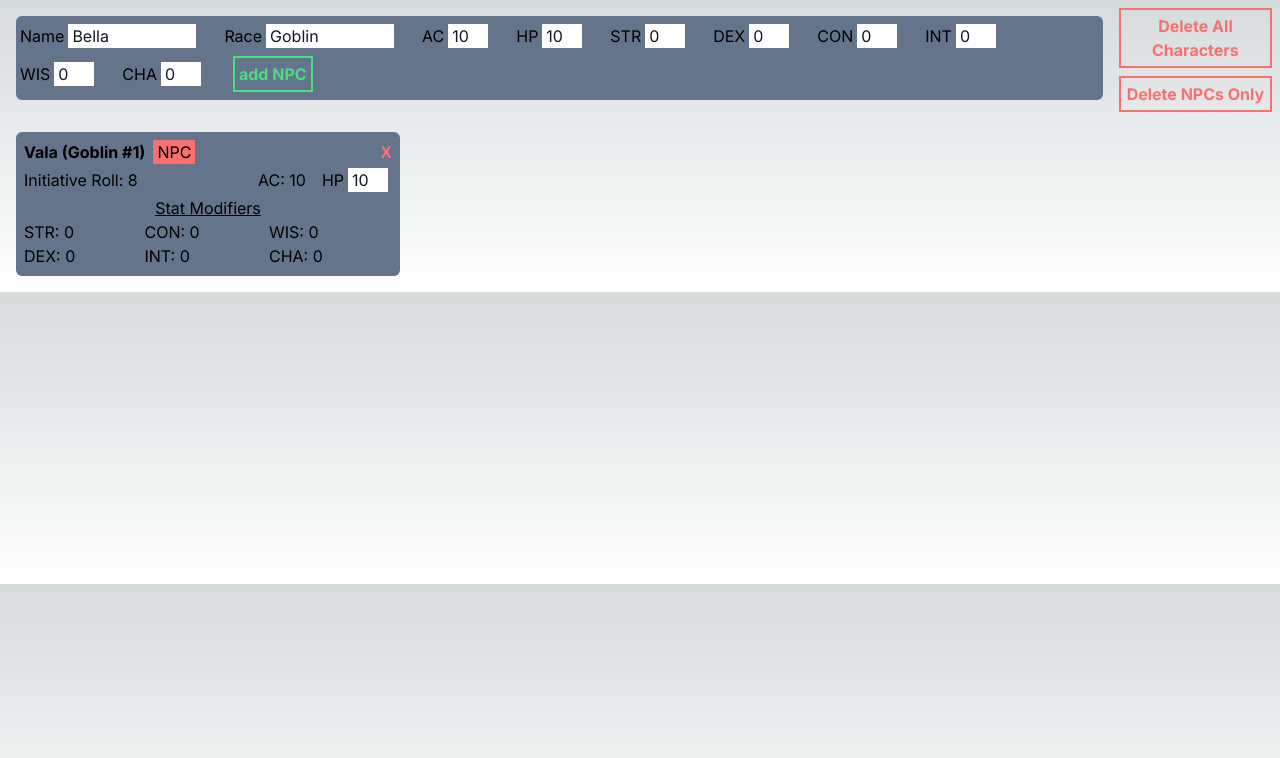
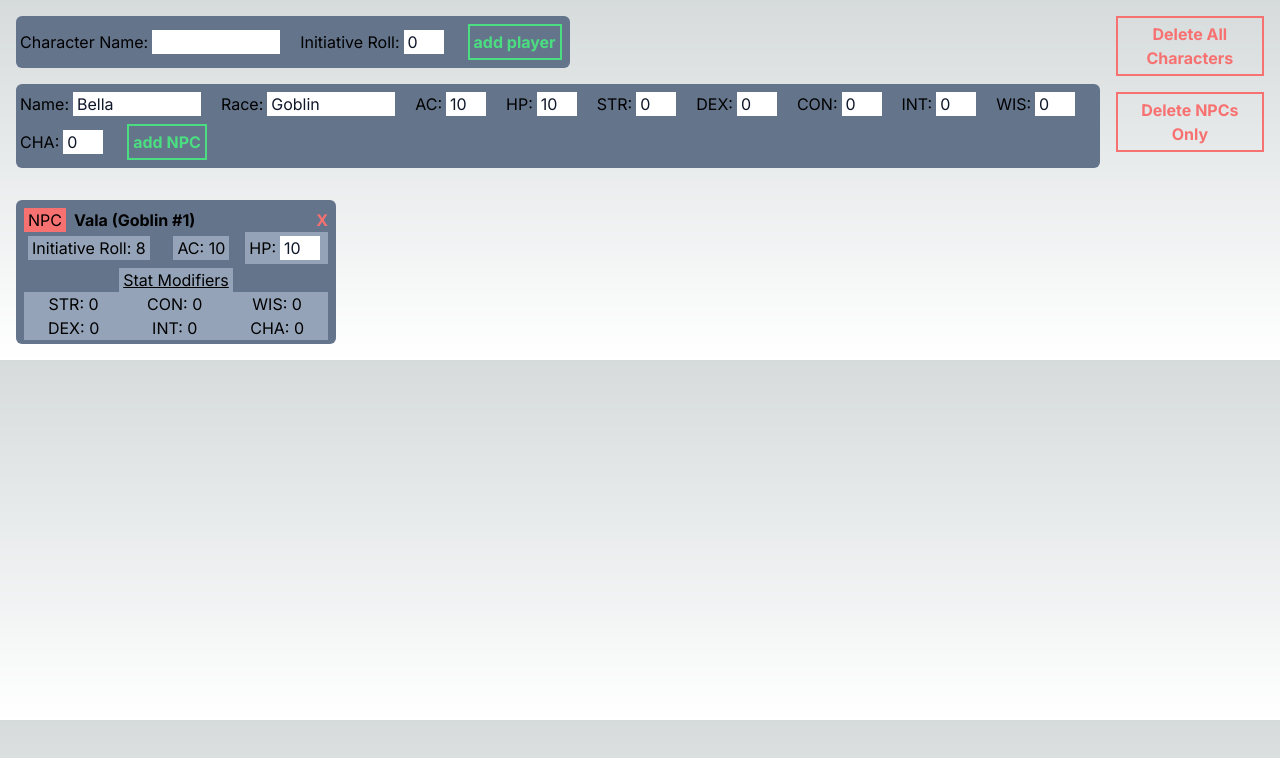
Before and after one commit to dylankershaw/dungeoneer, a Next.js app: page / in a window 1280 px wide. Both pictures are taken after a click on the button "add NPC". Shown: the top 758 px of the page. Built offline with nearby package versions, Linux system fonts and the light colour scheme.

Commit message:
add player adder

```diff
--- a/src/app/common/types.ts
+++ b/src/app/common/types.ts
@@ -3,7 +3,6 @@ export interface Character {
     name: string;
     initiativeRoll: number;
     type: CharacterType;
-    armorClass: number;
 }
 
 export enum CharacterType {
@@ -16,6 +15,7 @@ export interface Npc extends Character {
     raceNumber: number;
     statModifiers: StatModifiers;
     hp: number;
+    armorClass: number;
 }
 
 export interface StatModifiers {
@@ -28,6 +28,6 @@ export interface StatModifiers {
     cha: number;
 }
 
-export interface PlayerCharacter extends Character {
-    playerName: string;
+export interface Player extends Character {
+    isDowned: boolean
 }
--- a/src/app/components/deleteButtons.tsx
+++ b/src/app/components/deleteButtons.tsx
@@ -33,4 +33,4 @@ export function DeleteButtons({
 }
 
 const CLASS_NAMES =
-    "h-fit text-red-400 font-bold mt-2 mr-2 p-1 border-solid border-2 border-red-400";
+    "h-fit text-red-400 font-bold mt-4 mr-4 p-1 border-solid border-2 border-red-400";
--- a/src/app/components/input.tsx
+++ b/src/app/components/input.tsx
@@ -12,14 +12,15 @@ export function Input(props: Input) {
         value,
         type = "text",
         setter,
-        containerClassName = "mr-6",
+        containerClassName = "mr-4",
     } = props;
     const id = `input-${name}`;
     const inputWidth = type === "number" ? "w-10" : "w-32";
     return (
         <div className={containerClassName}>
-            <label htmlFor={id}>{name}</label>
+            <label htmlFor={id}>{name}:</label>
             <input
+                required
                 id={id}
                 type={type}
                 value={value}
--- a/src/app/components/npcAdder.tsx
+++ b/src/app/components/npcAdder.tsx
@@ -50,7 +50,7 @@ export function NpcAdder(props: NpcAdderProps) {
     return (
         <form
             onSubmit={handleAddNpc}
-            className="m-4 flex flex-wrap bg-slate-500 w-fit p-1 rounded-md items-center"
+            className="mt-4 flex flex-wrap bg-slate-500 w-fit p-1 rounded-md items-center"
         >
             <Input name="Name" setter={setName} value={name} />
             <Input name="Race" setter={setRace} value={race} />
--- a/src/app/components/npcCard.tsx
+++ b/src/app/components/npcCard.tsx
@@ -8,11 +8,11 @@ export interface NpcCardProps extends Npc {
 
 export function NpcCard(props: NpcCardProps) {
     return (
-        <div className="rounded-md bg-slate-500 m-4 w-96 p-2 h-36">
+        <div className="rounded-md bg-slate-500 m-4 w-80 p-2 h-36">
             <div className="flex justify-between">
                 <span className="flex">
-                    <p className="w-fit font-bold">{`${props.name} (${props.race} #${props.raceNumber})`}</p>
-                    <p className="ml-2 px-1 bg-red-400">NPC</p>
+                    <p className="px-1 bg-red-400 h-fit">NPC</p>
+                    <p className="ml-2 w-fit font-bold">{`${props.name} (${props.race} #${props.raceNumber})`}</p>
                 </span>
                 <button
                     title="Delete NPC"
@@ -23,20 +23,25 @@ export function NpcCard(props: NpcCardProps) {
                 </button>
             </div>
             <div className="flex justify-between items-center">
-                <p>Initiative Roll: {props.initiativeRoll}</p>
+                <p className="bg-slate-400 px-1 ml-1">
+                    Initiative Roll: {props.initiativeRoll}
+                </p>
                 <div className="flex items-center">
-                    <p>AC: {props.armorClass}</p>
+                    <p className="bg-slate-400 px-1">AC: {props.armorClass}</p>
+                    {/* TODO: make this clickable while dead */}
                     <Input
                         name="HP"
                         value={props.hp}
                         type="number"
                         setter={props.setHp}
-                        containerClassName="ml-4"
+                        containerClassName="ml-4 bg-slate-400 px-1"
                     />
                 </div>
             </div>
-            <p className="underline w-fit mx-auto">Stat Modifiers</p>
-            <div className="flex flex-col flex-wrap h-12">
+            <p className="underline w-fit mx-auto bg-slate-400 px-1 mt-1">
+                Stat Modifiers
+            </p>
+            <div className="flex flex-col flex-wrap h-12 bg-slate-400 items-center">
                 {Object.keys(props.statModifiers).map((sm) => {
                     const value = props.statModifiers[sm];
                     return (
@@ -48,7 +53,7 @@ export function NpcCard(props: NpcCardProps) {
                 })}
             </div>
             {props.hp <= 0 && (
-                <p className="text-8xl relative -top-24 opacity-75 text-red-400 w-fit m-auto">
+                <p className="text-8xl relative -top-28 opacity-75 text-red-400 w-fit m-auto">
                     DEAD
                 </p>
             )}
--- a/src/app/components/playerAdder.tsx
+++ b/src/app/components/playerAdder.tsx
@@ -0,0 +1,54 @@
+import { FormEvent, useState } from "react";
+import { Character, CharacterType, Player } from "../common/types";
+import { Input } from "./input";
+import { randomNonZeroInteger } from "../common/utils";
+
+interface PlayerAdderProps {
+    characters: Character[];
+    setCharacters(characters: Character[]): void;
+}
+
+export function PlayerAdder(props: PlayerAdderProps) {
+    const [characterName, setCharacterName] = useState("");
+    const [initiativeRoll, setInitiativeRoll] = useState(0);
+
+    function handleAddPlayer(e: FormEvent<HTMLFormElement>): void {
+        e.preventDefault();
+        const newPlayer: Player = {
+            id: randomNonZeroInteger(10000000000),
+            type: CharacterType.Player,
+            name: characterName,
+            initiativeRoll,
+            isDowned: false,
+        };
+
+        props.setCharacters([...props.characters, newPlayer]);
+        setCharacterName("");
+        setInitiativeRoll(0);
+    }
+
+    return (
+        <form
+            className="flex bg-slate-500 p-1 rounded-md items-center w-fit"
+            onSubmit={handleAddPlayer}
+        >
+            <Input
+                name="Character Name"
+                setter={setCharacterName}
+                value={characterName}
+            />
+            <Input
+                name="Initiative Roll"
+                setter={(ir: string) => setInitiativeRoll(parseInt(ir) || 0)}
+                value={initiativeRoll}
+                type="number"
+            />
+            <button
+                className="font-bold border-solid border-2 p-1 m-1 text-green-400 border-green-400"
+                type="submit"
+            >
+                add player
+            </button>
+        </form>
+    );
+}
--- /dev/null
+++ b/src/app/components/playerCard.tsx
@@ -0,0 +1,46 @@
+import { useState } from "react";
+import { Player } from "../common/types";
+
+interface PlayerCardProps extends Player {
+    handleDelete(id: number): void;
+    setIsDowned(isDowned: boolean): void;
+}
+
+export function PlayerCard(props: PlayerCardProps) {
+    return (
+        <div className="rounded-md bg-slate-500 m-4 w-80 p-2 h-36">
+            {" "}
+            <div className="flex justify-between">
+                <span className="flex">
+                    <p className="px-1 bg-green-400 h-fit">Player</p>
+                    <p className="ml-2 w-fit font-bold">{props.name}</p>
+                </span>
+                <button
+                    title="Delete NPC"
+                    className="text-red-400 font-bold outline-1"
+                    onClick={() => props.handleDelete(props.id)}
+                >
+                    X
+                </button>
+            </div>
+            <div className="bg-slate-400 px-1 mt-4 w-fit mx-auto">
+                Initiative Roll: {props.initiativeRoll}
+            </div>
+            <div className="bg-slate-400 px-1 mt-4 w-fit mx-auto">
+                <label>Is Downed?</label>
+                {/* TODO: make this clickable while downed */}
+                <input
+                    className="ml-2"
+                    type="checkbox"
+                    checked={props.isDowned}
+                    onChange={(e) => props.setIsDowned(e.target.checked)}
+                />
+            </div>
+            {props.isDowned && (
+                <p className="text-8xl relative -top-24 opacity-75 text-red-400 w-fit m-auto">
+                    DOWN
+                </p>
+            )}
+        </div>
+    );
+}
--- a/src/app/page.tsx
+++ b/src/app/page.tsx
@@ -1,12 +1,12 @@
 "use client";
-
-// TODO: add playerAdder
 
 import { useState, useEffect } from "react";
 import { NpcCard } from "./components/npcCard";
 import { NpcAdder } from "./components/npcAdder";
-import { Character, CharacterType, Npc } from "./common/types";
+import { Character, CharacterType, Npc, Player } from "./common/types";
 import { DeleteButtons } from "./components/deleteButtons";
+import { PlayerAdder } from "./components/playerAdder";
+import { PlayerCard } from "./components/playerCard";
 
 export default function Page() {
     const [characters, setCharacters] = useState<Character[]>([]);
@@ -42,13 +42,31 @@ export default function Page() {
         };
     }
 
+    function setIsDownedGenerator(id: number) {
+        return (isDowned: boolean) => {
+            const newCharacters = characters.map((c) => {
+                if (c.id === id) {
+                    const newCharacter = { ...c, isDowned };
+                    return newCharacter;
+                } else return c;
+            });
+            setCharacters(newCharacters);
+        };
+    }
+
     return (
         <>
             <div className="flex justify-between">
-                <NpcAdder
-                    characters={characters}
-                    setCharacters={setCharacters}
-                />
+                <div className="m-4">
+                    <PlayerAdder
+                        characters={characters}
+                        setCharacters={setCharacters}
+                    />
+                    <NpcAdder
+                        characters={characters}
+                        setCharacters={setCharacters}
+                    />
+                </div>
                 <span className="flex flex-col">
                     <DeleteButtons
                         characters={characters}
@@ -59,6 +77,7 @@ export default function Page() {
             <div className="flex flex-wrap">
                 {sortedCharacters.map((char) => {
                     const setHp = setHpGenerator(char.id);
+                    const setIsDowned = setIsDownedGenerator(char.id);
                     return char.type === CharacterType.NPC ? (
                         <NpcCard
                             key={char.id}
@@ -67,7 +86,12 @@ export default function Page() {
                             setHp={setHp}
                         />
                     ) : (
-                        "player"
+                        <PlayerCard
+                            key={char.id}
+                            {...(char as Player)}
+                            handleDelete={deleteCharacter}
+                            setIsDowned={setIsDowned}
+                        />
                     );
                 })}
             </div>
```
